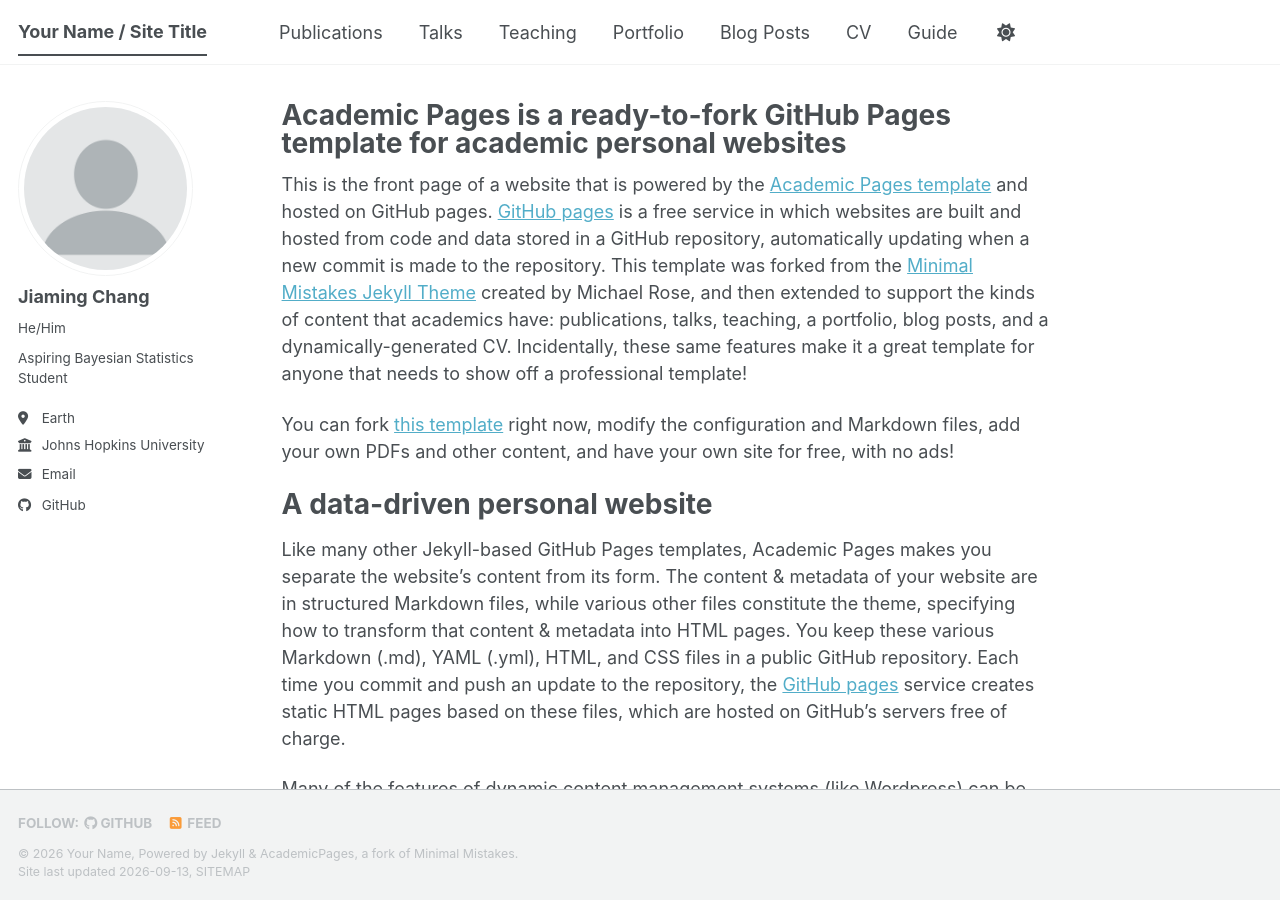
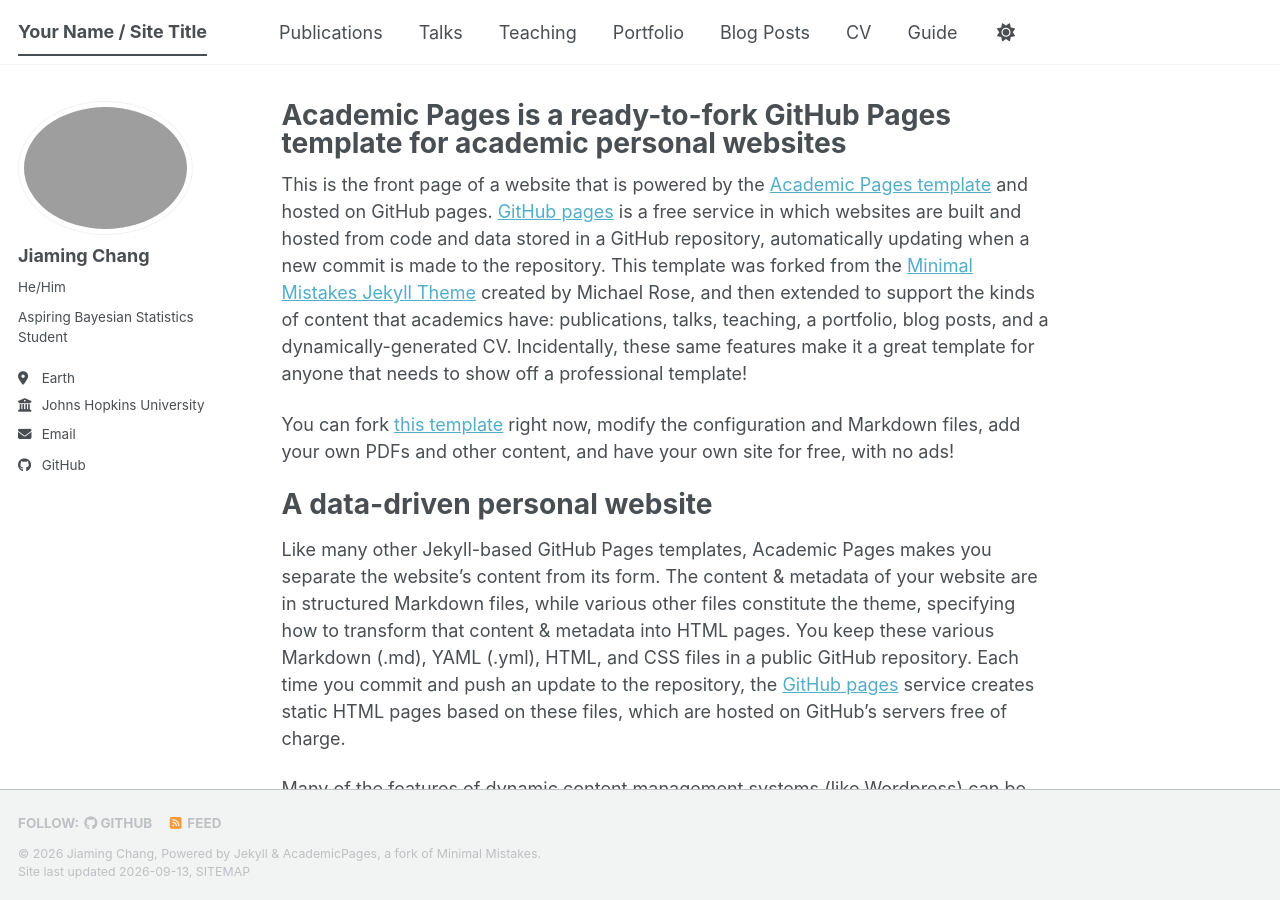
Before and after one commit to JustinTrenchcoat/JustinTrenchcoat.github.io, a Jekyll site: the page built from _pages/about.md, in a window 1280 px wide and 900 px high. Built offline with Jekyll 4.4.1, drawn with Linux system fonts in a browser that asks for light colours; a style sheet for code colours, icons or effects is not loaded.

Commit message:
Update personal details in _config.yml

```diff
--- a/_config.yml
+++ b/_config.yml
@@ -11,19 +11,19 @@
 site_theme               : "default" # The available themes options are "default", "air", "sunrise", "mint", "dirt" and "contrast"
 title                    : "Your Name / Site Title"
 title_separator          : "-"
-name                     : &name "Your Name"
-description              : &description "Your Name's academic portfolio"   # Update this with a general description of your site, this is the default if not overridden by a page
+name                     : &name "Jiaming Chang"
+description              : &description "Jiaming Chang's academic portfolio"   # Update this with a general description of your site, this is the default if not overridden by a page
 url                      : https://JustinTrenchcoat.github.io # The base hostname & protocol for your site e.g. "https://[your GitHub username].github.io",
                                                            # or if you already have some other page hosted on Github then use "https://[your GitHub username].github.io/[Your Repo Name]"
 baseurl                  : "" # the subpath of your site, e.g. "/blog"
-repository               : "academicpages/academicpages.github.io"
+repository               : "JustinTrenchcoat/JustinTrenchcoat.github.io"
 
 # Site Author - The following control what appear as part of the author content on the side bar.
 #               If a field is blank the icon and link will not appear, otherwise it will be shown.
 #               Additional customization can be done by editing /_includes/author-profile.html
 author:
   # Biographic information
-  avatar           : "profile.png"
+  avatar           : "prof_pic.jpg"
   name             : "Jiaming Chang"
   pronouns         : "He/Him"
   bio              : "Aspiring Bayesian Statistics Student"
@@ -51,7 +51,7 @@
   bitbucket        : # Username - Update with your username on the site
   codepen          : # Username
   dribbble         : # Username
-  github           : "JustinTrencoat"
+  github           : "JustinTrenchcoat"
   kaggle           : # Username
   stackoverflow    : # User number or user number and name (i.e., use "1" or "1/jeff-atwood")
 
```
